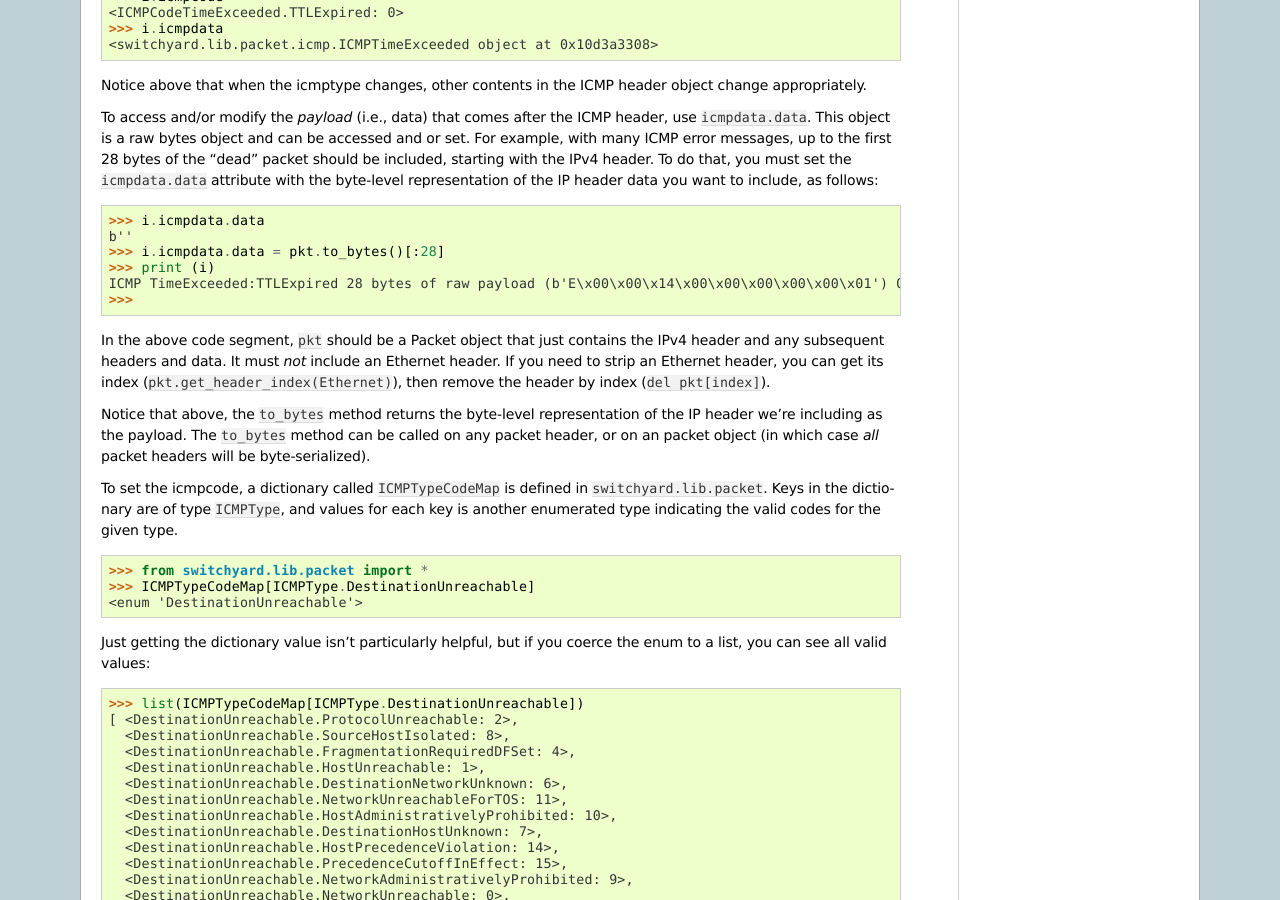
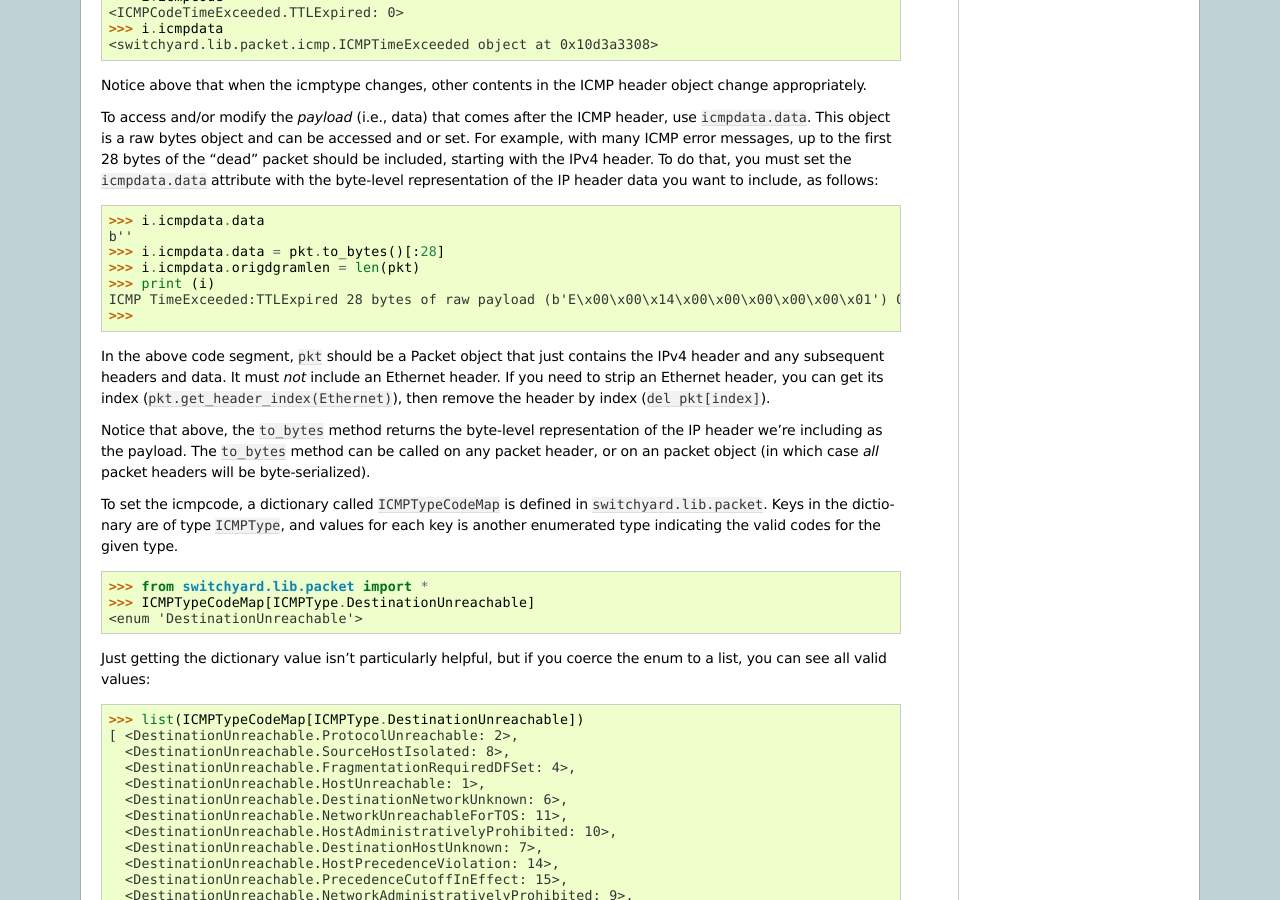
Before and after one commit to jsommers/switchyard, a Sphinx documentation site: the page built from documentation/reference.rst, in a window 1280 px wide and 900 px high, scrolled down 3613 px. Built offline with Sphinx 7.4.7, drawn with Linux system fonts in a browser that asks for light colours.

Commit message:
Add setting origdgramlen to icmp error example

```diff
--- a/documentation/reference.rst
+++ b/documentation/reference.rst
@@ -289,8 +289,9 @@ To access and/or modify the *payload* (i.e., data) that comes after the ICMP hea
 >>> i.icmpdata.data
 b''
 >>> i.icmpdata.data = pkt.to_bytes()[:28]
+>>> i.icmpdata.origdgramlen = len(pkt)
 >>> print (i)
-ICMP TimeExceeded:TTLExpired 28 bytes of raw payload (b'E\x00\x00\x14\x00\x00\x00\x00\x00\x01') OrigDgramLen: 0
+ICMP TimeExceeded:TTLExpired 28 bytes of raw payload (b'E\x00\x00\x14\x00\x00\x00\x00\x00\x01') OrigDgramLen: 42
 >>>
 
 In the above code segment, ``pkt`` should be a Packet object that just contains the IPv4 header and any subsequent headers and data.  It must *not* include an Ethernet header.  If you need to strip an Ethernet header, you can get its index (``pkt.get_header_index(Ethernet)``), then remove the header by index (``del pkt[index]``).
```
